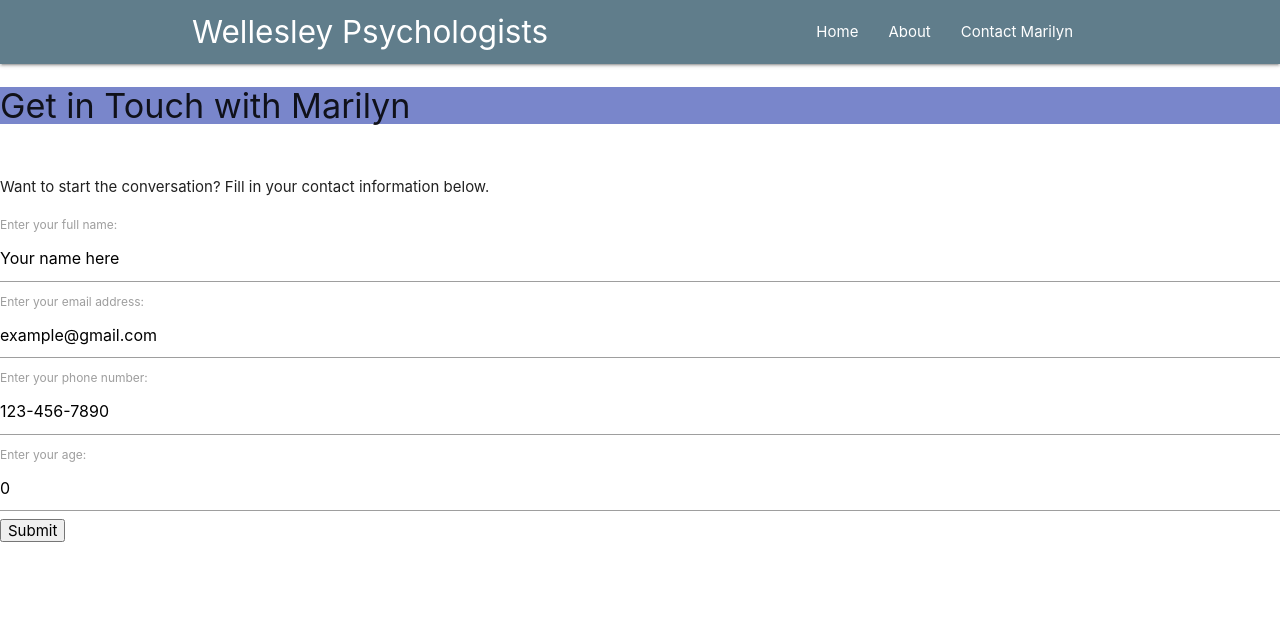
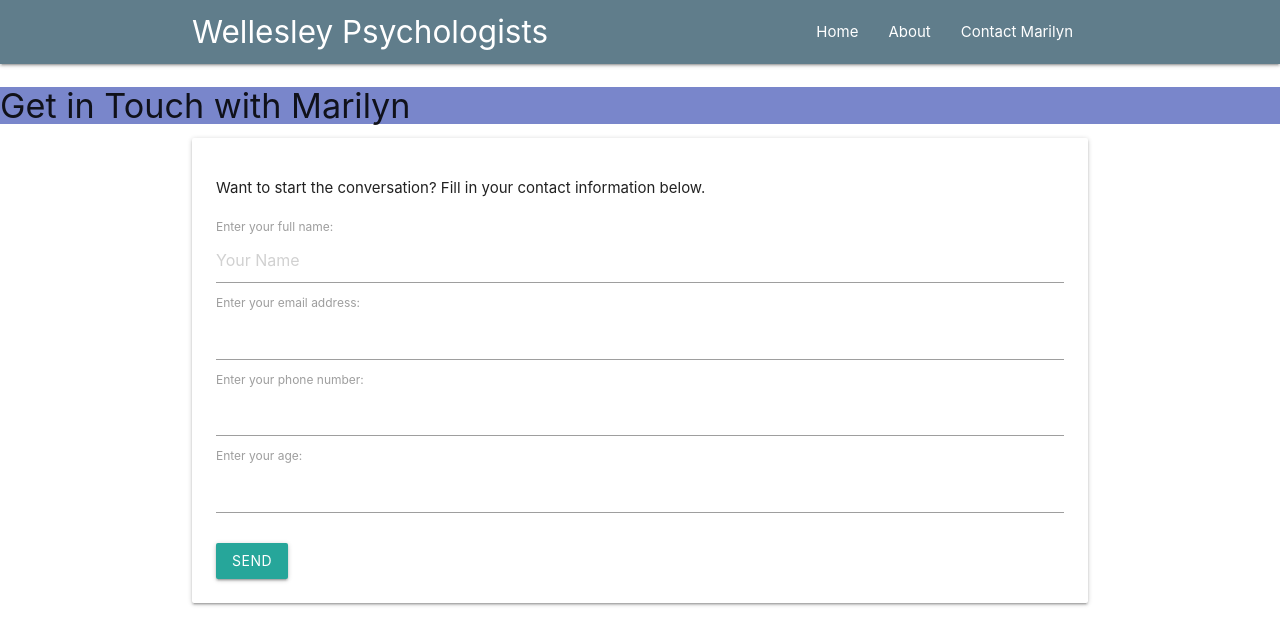
Before and after one commit to Danny-Rosenberg/practitioner-FE, a React (Create React App) app: page /contact in a window 1280 px wide. Shown: the top 644 px of the page. Built offline with nearby package versions, Linux system fonts and the light colour scheme; no server answers.

Commit message:
add container and card-panel to contact form

```diff
--- a/src/components/Contact.js
+++ b/src/components/Contact.js
@@ -4,10 +4,10 @@ class Contact extends Component {
 	constructor(props) {
 		super(props);
 		this.state = {
-			fullName: 'Your name here',
-			email: 'example@gmail.com',
-			phone: '123-456-7890',
-			age: 0
+			fullName: '',
+			email: '',
+			phone: '',
+			age: ''
 		};
 
 		this.handleChange = this.handleChange.bind(this);
@@ -34,19 +34,24 @@ class Contact extends Component {
 
 	render(){
 		return(
-			<div className='contactForm'>
+			<div className='contact'>
 				<h4 className='indigo lighten-2'>Get in Touch with Marilyn</h4>
-				<br></br>
+					<div className='container'>
+						<div className='card-panel col s6'>
 							<p>Want to start the conversation? Fill in your contact information below.</p>
 							<form onSubmit={this.handleSubmit}>
+								<div className='input field col s6'>
 									<label>
 										Enter your full name:
 										<input
+											placeholder='Your Name'
 											name='fullName'
 											type='text'
 											value={this.state.fullName}
 											onChange={this.handleChange} />
 									</label>
+								</div>
+								<div className='input field col s6'>
 									<label>
 										Enter your email address:
 										<input
@@ -55,6 +60,8 @@ class Contact extends Component {
 											value={this.state.email}
 											onChange={this.handleChange} />
 									</label>
+								</div>
+								<div className='input field col s6'>
 									<label>
 										Enter your phone number:
 										<input
@@ -63,6 +70,8 @@ class Contact extends Component {
 											value={this.state.phone}
 											onChange={this.handleChange} />
 									</label>
+								</div>
+								<div className='input field col s6'>
 									<label>
 										Enter your age:
 										<input
@@ -71,8 +80,12 @@ class Contact extends Component {
 											value={this.state.age}
 											onChange={this.handleChange} />
 									</label>
-					<input type='submit' value='Submit' />
+								</div>
 							</form>
+					<br></br>
+					<button className="btn waves-effect waves-light indigo-lighten-2" type="submit">Send</button>
+					</div>
+				</div>
 			</div>
 		);
 	}
```
Lines whose indentation alone changed are shown as unchanged.
